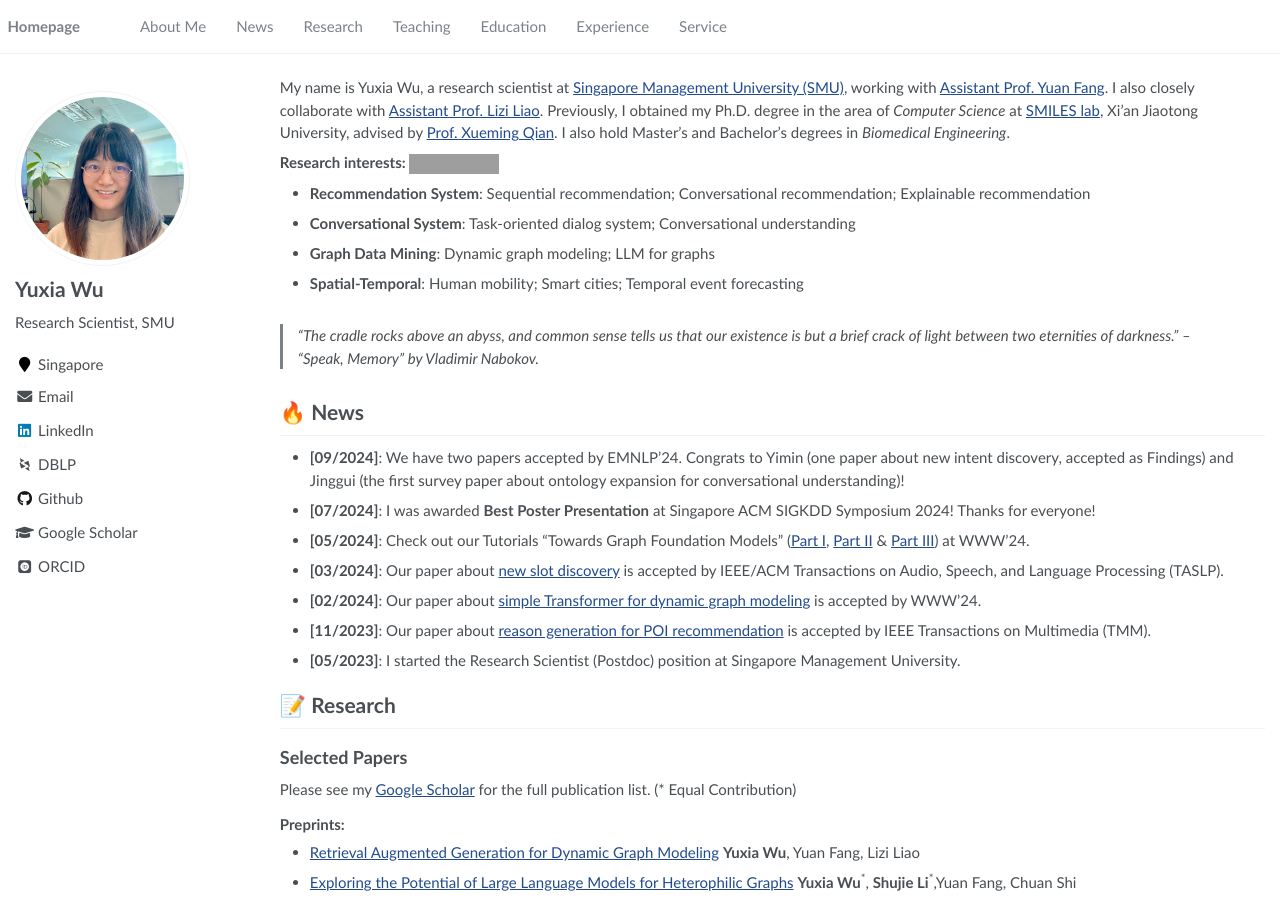
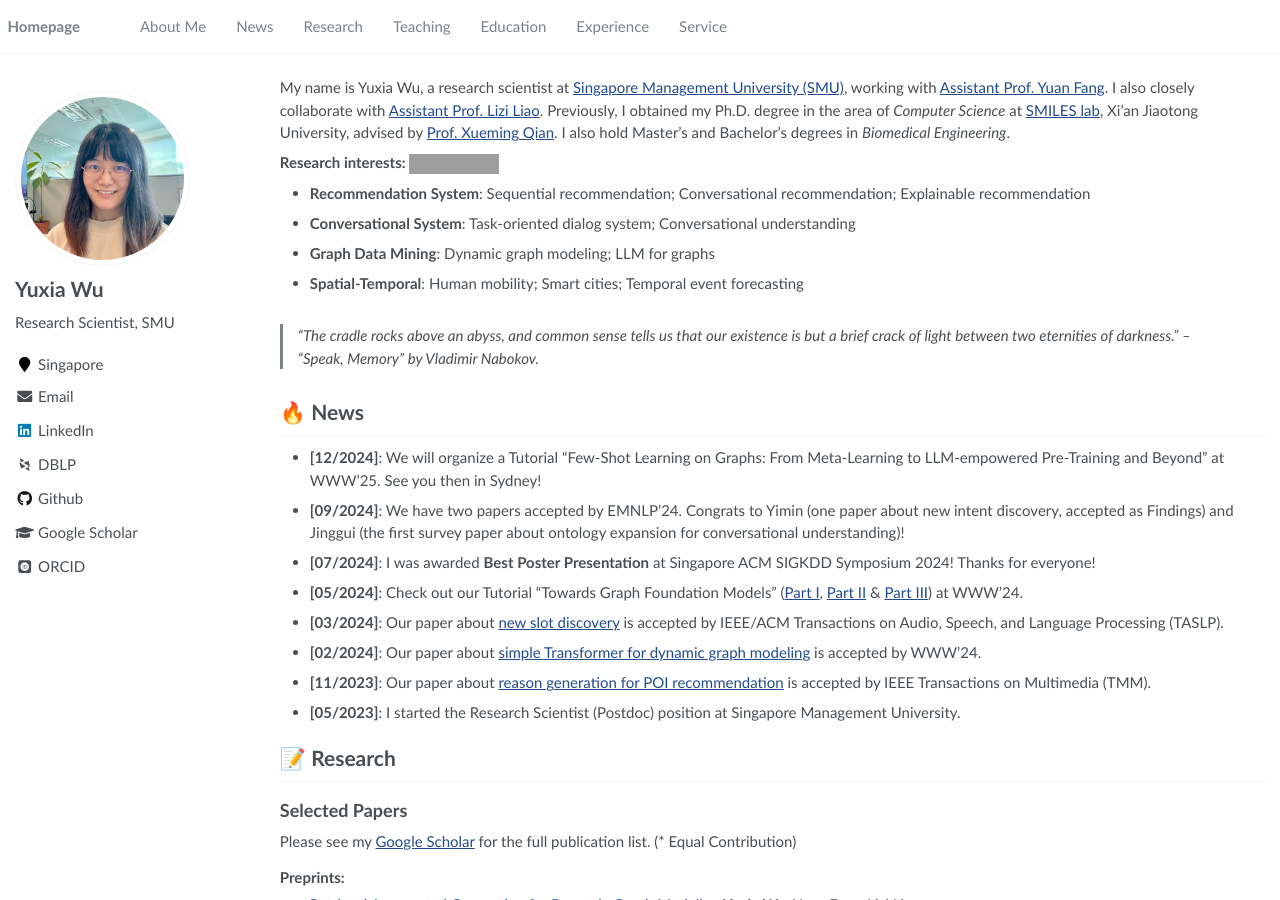
Before and after one commit to YuxiaWu/YuxiaWu.github.io, a Jekyll site: the page built from _pages/about.md, in a window 1280 px wide and 900 px high. Built offline with Jekyll 4.4.1, drawn with Linux system fonts in a browser that asks for light colours; some web fonts are replaced; grey boxes are pictures that could not be loaded.

Commit message:
Update about.md

```diff
--- a/_pages/about.md
+++ b/_pages/about.md
@@ -29,10 +29,10 @@ My name is Yuxia Wu, a research scientist at [Singapore Management University (S
 > "The cradle rocks above an abyss, and common sense tells us that our existence is but a brief crack of light between two eternities of darkness." – "Speak, Memory" by *Vladimir Nabokov.*
 
 # 🔥 News
-
+- **[12/2024]**: We will organize a Tutorial "Few-Shot Learning on Graphs: From Meta-Learning to LLM-empowered Pre-Training and Beyond" at WWW'25. See you then in Sydney!
 - **[09/2024]**: We have two papers accepted by EMNLP'24. Congrats to Yimin (one paper about new intent discovery, accepted as Findings) and Jinggui (the first survey paper about ontology expansion for conversational understanding)!
 - **[07/2024]**: I was awarded **Best Poster Presentation** at Singapore ACM SIGKDD Symposium 2024! Thanks for everyone!
-- **[05/2024]**: Check out our Tutorials "Towards Graph Foundation Models" ([Part I](/my_papers/2024.05_WWW24Tutorial_GFM_Part1.pdf), [Part II](/my_papers/2024.05_WWW24Tutorial_GFM_Part2.pdf) & [Part III](/my_papers/2024.05_WWW24Tutorial_GFM_Part3.pdf)) at WWW'24.
+- **[05/2024]**: Check out our Tutorial "Towards Graph Foundation Models" ([Part I](/my_papers/2024.05_WWW24Tutorial_GFM_Part1.pdf), [Part II](/my_papers/2024.05_WWW24Tutorial_GFM_Part2.pdf) & [Part III](/my_papers/2024.05_WWW24Tutorial_GFM_Part3.pdf)) at WWW'24.
 - **[03/2024]**: Our paper about [new slot discovery](/my_papers/Active_Discovering_New_Slots_for_Task_oriented_Conversation.pdf) is accepted by IEEE/ACM Transactions on Audio, Speech, and Language Processing (TASLP).
 - **[02/2024]**: Our paper about [simple Transformer for dynamic graph modeling](https://dl.acm.org/doi/pdf/10.1145/3589334.3645622) is accepted by WWW'24.
 - **[11/2023]**: Our paper about [reason generation for POI recommendation](/my_papers/Reason Generation for Point of Interest Recommendation via a Hierarchical Attention-based Transformer Model.pdf) is accepted by IEEE Transactions on Multimedia (TMM).
```
